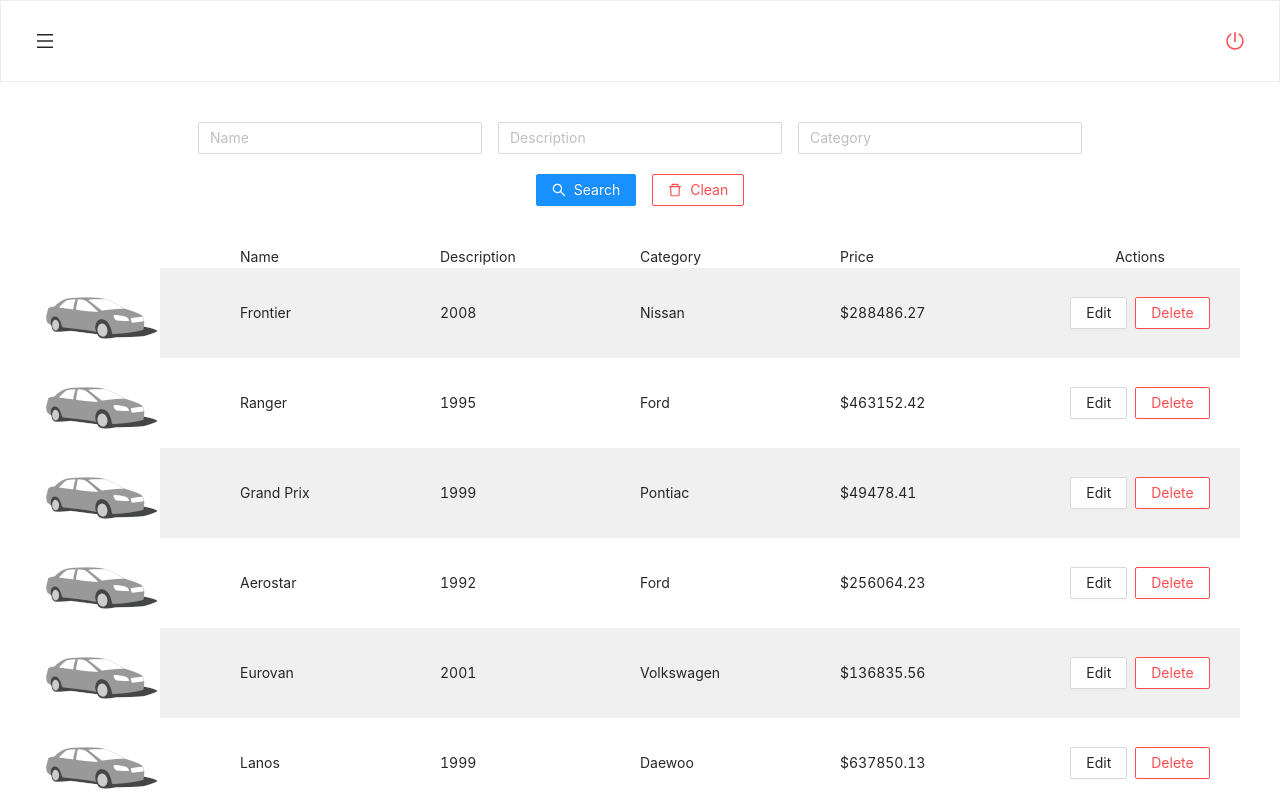
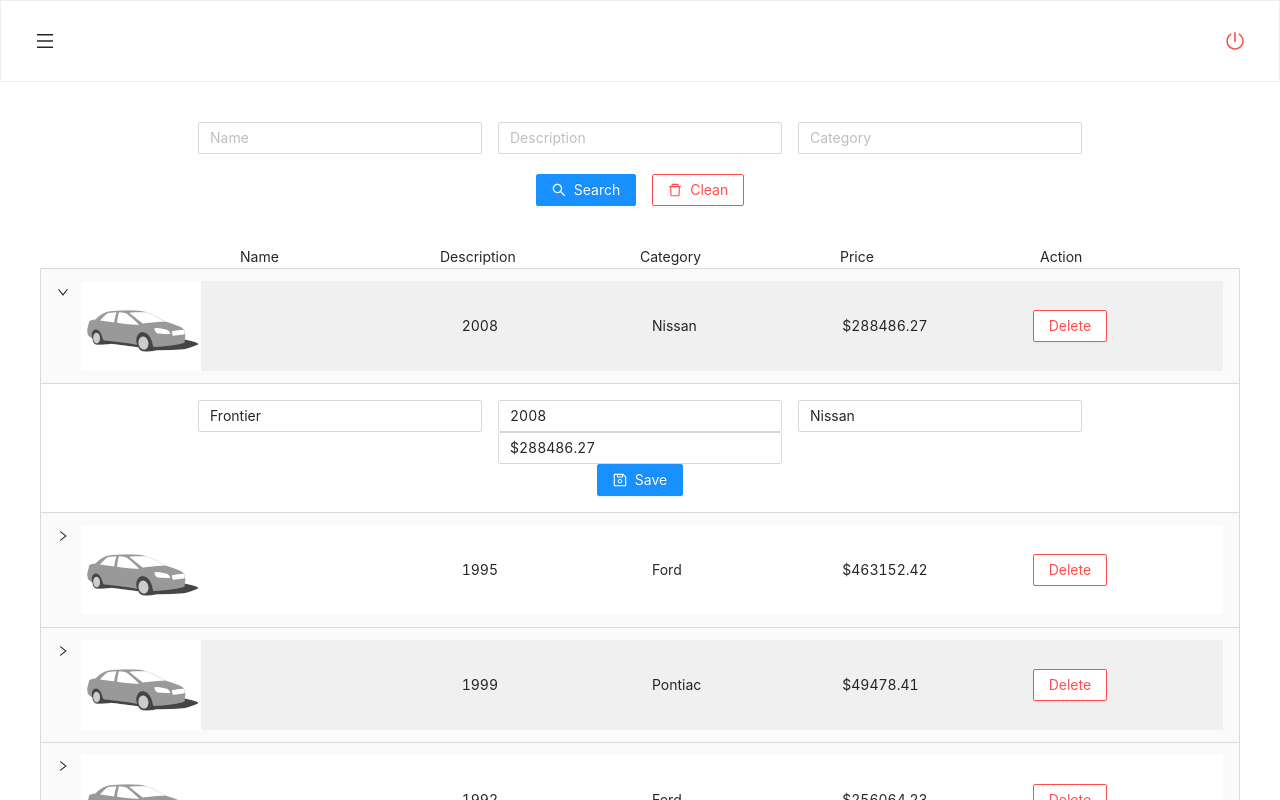
Before and after one commit to raphaelalvarenga/gerenciamento-de-produtos-frontend, a React (Create React App) app: page / in a window 1280 px wide. Shown: the top 800 px of the page. Built offline with nearby package versions, Linux system fonts and the light colour scheme.

Commit message:
[Edit Product] Created logic to edit product in the home page.

```diff
--- a/src/interfaces/product-interface.ts
+++ b/src/interfaces/product-interface.ts
@@ -3,6 +3,7 @@ import Pagination from "./pagination-interface";
 export interface ProductInterface {
     idProduct: number;
     name: string;
+    nameLabel?: string;
     description: string;
     category: string;
     price: string;
--- a/src/views/ListProducts.tsx
+++ b/src/views/ListProducts.tsx
@@ -3,12 +3,14 @@ import ResponseInterface from "../interfaces/response-interface";
 import { ProductInterface } from "../interfaces/product-interface";
 import config from "../routines/config";
 import auth from "../routines/auth";
-import { PageHeader, Button, Space, Input } from "antd";
-import { MenuOutlined, PoweroffOutlined, SearchOutlined, DeleteOutlined } from "@ant-design/icons";
+import { PageHeader, Button, Space, Input, Collapse } from "antd";
+import { MenuOutlined, PoweroffOutlined, SearchOutlined, DeleteOutlined, SaveOutlined } from "@ant-design/icons";
 import { RouteComponentProps } from "react-router-dom";
 import { Row, Col } from "antd";
 import RequestInterface from "../interfaces/request-interface";
 import Modal from "antd/lib/modal/Modal";
+
+const { Panel } = Collapse;
 
 const ListProducts: FunctionComponent<RouteComponentProps> = (props) => {
 
@@ -297,7 +299,46 @@ const ListProducts: FunctionComponent<RouteComponentProps> = (props) => {
 
         const response: ResponseInterface = await request.json();
         if (response.success) {
-            setProducts(response.params);
+            const productsWithLabel: ProductInterface[] = (response.params as ProductInterface[]).map(
+                product => {
+                    const {idProduct, name, description, category, price, status} = product;
+                    return {
+                        idProduct, name, description,
+                        category, price, status, nameLabel: name
+                    }
+                }
+            )
+
+            setProducts(productsWithLabel);
+        }
+    }
+
+    const editProduct = async (product: ProductInterface) => {
+        const {idProduct, name, description, category, price} = product;
+
+        const request: RequestInterface = {
+            token: localStorage.getItem("token")!,
+            action: "editProduct",
+            idLogin: parseInt(JSON.stringify(localStorage.getItem("idLogin"))),
+            params: { idProduct, name, description, category, price}
+        }
+
+        const req = await fetch(`${config.url}/edit-product`, {
+            method: "POST",
+            headers: {
+                "Content-Type": "application/json"
+            },
+            body: JSON.stringify(request)
+        })
+
+        const response: ResponseInterface = await req.json();
+
+        if (response.success) {
+            setProducts(
+                products.map(
+                    productLoop => product === productLoop ? {...product, nameLabel: product.name} : productLoop
+                )
+            );
         }
     }
 
@@ -415,11 +456,13 @@ const ListProducts: FunctionComponent<RouteComponentProps> = (props) => {
                     <Col span = {4}>Description</Col>
                     <Col span = {4}>Category</Col>
                     <Col span = {4}>Price</Col>
-                    <Col span = {4} style = {{textAlign: "center"}}>Actions</Col>
+                    <Col span = {4}>Action</Col>
                 </Row>
+                <Collapse defaultActiveKey = {["1"]}>
                     {
                         products.map((product: ProductInterface, index: number) => (
-                        <React.Fragment key = {product.idProduct}>
+                            <Panel header = {(
+                                <>
                                     {product.status === 1 &&
                                     <Row
 
@@ -430,21 +473,86 @@ const ListProducts: FunctionComponent<RouteComponentProps> = (props) => {
                                         <Col span = {4}>
                                             <img src = {require("../images/caravatar120x90.png")} />
                                         </Col>
-                                <Col span = {4}>{product.name}</Col>
+                                        <Col span = {4}>{product.nameLabel}</Col>
                                         <Col span = {4}>{product.description}</Col>
                                         <Col span = {4}>{product.category}</Col>
                                         <Col span = {4}>{product.price}</Col>
-                                <Col span = {4} style = {{textAlign: "center"}}>
+                                        <Col span = {4}>
                                             <Space>
-                                        <Button>Edit</Button>
                                                 <Button danger onClick = {() => setModal({visible: true, product})}>Delete</Button>
                                             </Space>
                                         </Col>
                                     </Row>
                                     }
-                        </React.Fragment>
+                                </>
+                            )} key = {product.idProduct}>
+                                <Row justify = "center" gutter = {16}>
+                                    <Col flex = "300px">
+                                        <Input
+                                            placeholder = "Name"
+                                            value = {product.name}
+                                            onChange = {
+                                                (e) => setProducts(products.map(
+                                                    productLoop => productLoop.idProduct === product.idProduct?
+                                                        {...product, name: e.target.value} : productLoop
                                                 ))
                                             }
+                                        />
+                                    </Col>
+
+                                    <Col flex = "300px">
+                                        <Input
+                                            placeholder = "Description"
+                                            value = {product.description}
+                                            onChange = {
+                                                (e) => setProducts(products.map(
+                                                    productLoop => productLoop.idProduct === product.idProduct?
+                                                        {...product, description: e.target.value} : productLoop
+                                                ))
+                                            }
+                                        />
+                                    </Col>
+
+                                    <Col flex = "300px">
+                                        <Input
+                                            placeholder = "Category"
+                                            value = {product.category}
+                                            onChange = {
+                                                (e) => setProducts(products.map(
+                                                    productLoop => productLoop.idProduct === product.idProduct?
+                                                        {...product, category: e.target.value} : productLoop
+                                                ))
+                                            }
+                                        />
+                                    </Col>
+
+                                    <Col flex = "300px">
+                                        <Input
+                                            placeholder = "Price"
+                                            value = {product.price}
+                                            onChange = {
+                                                (e) => setProducts(products.map(
+                                                    productLoop => productLoop.idProduct === product.idProduct?
+                                                        {...product, price: e.target.value} : productLoop
+                                                ))
+                                            }
+                                        />
+                                    </Col>
+                                </Row>
+
+                                <Row justify = "center" gutter = {16}>
+                                    <Col>
+                                        <Button
+                                            icon = {<SaveOutlined />}
+                                            type = "primary"
+                                            onClick = {() => editProduct(product)}
+                                        >Save</Button>
+                                    </Col>
+                                </Row>
+                            </Panel>
+                        ))
+                    }
+                </Collapse>
             </div>
             <Modal
                 title = "Alert"
```
Lines whose indentation alone changed are shown as unchanged.
